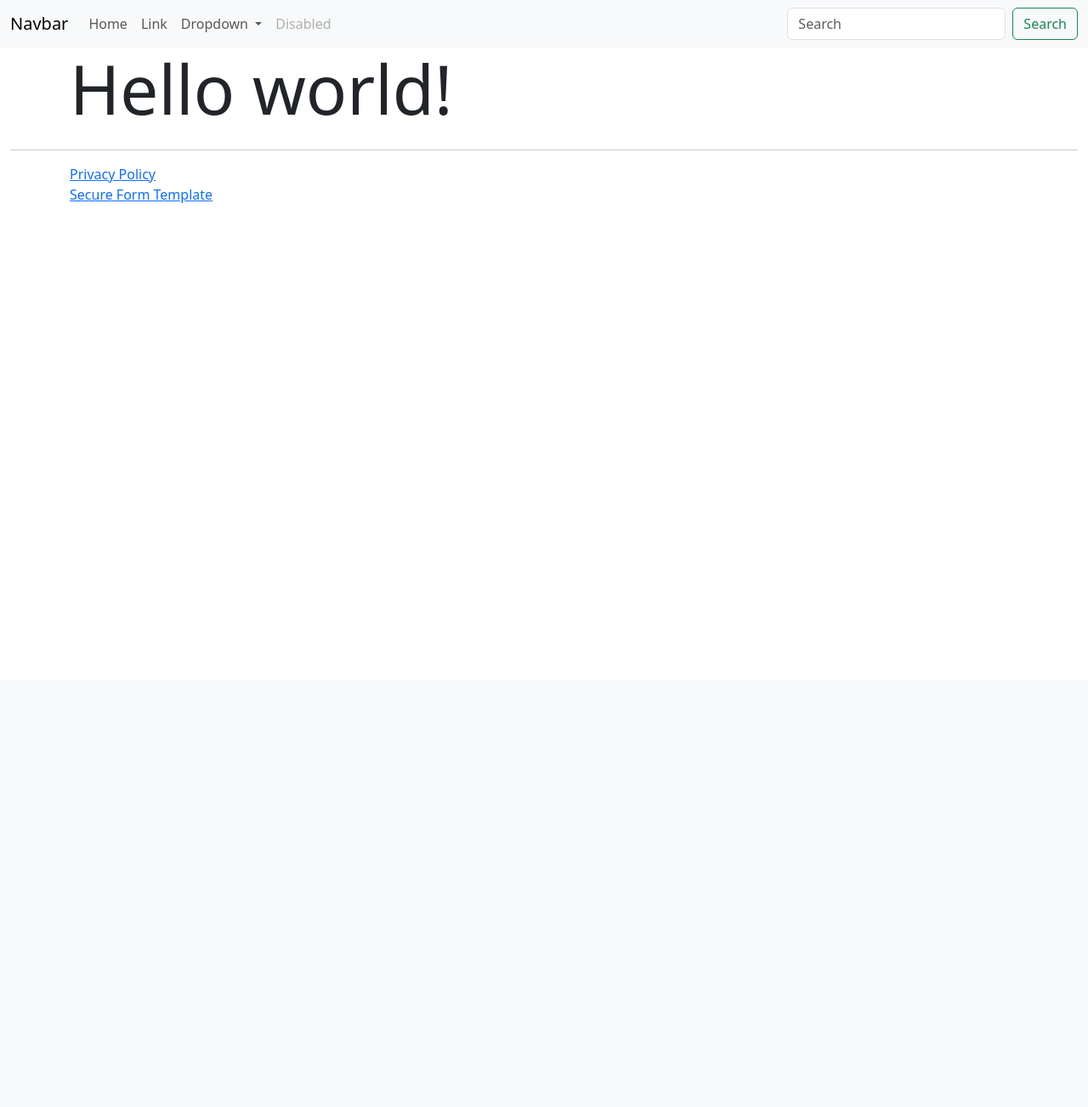
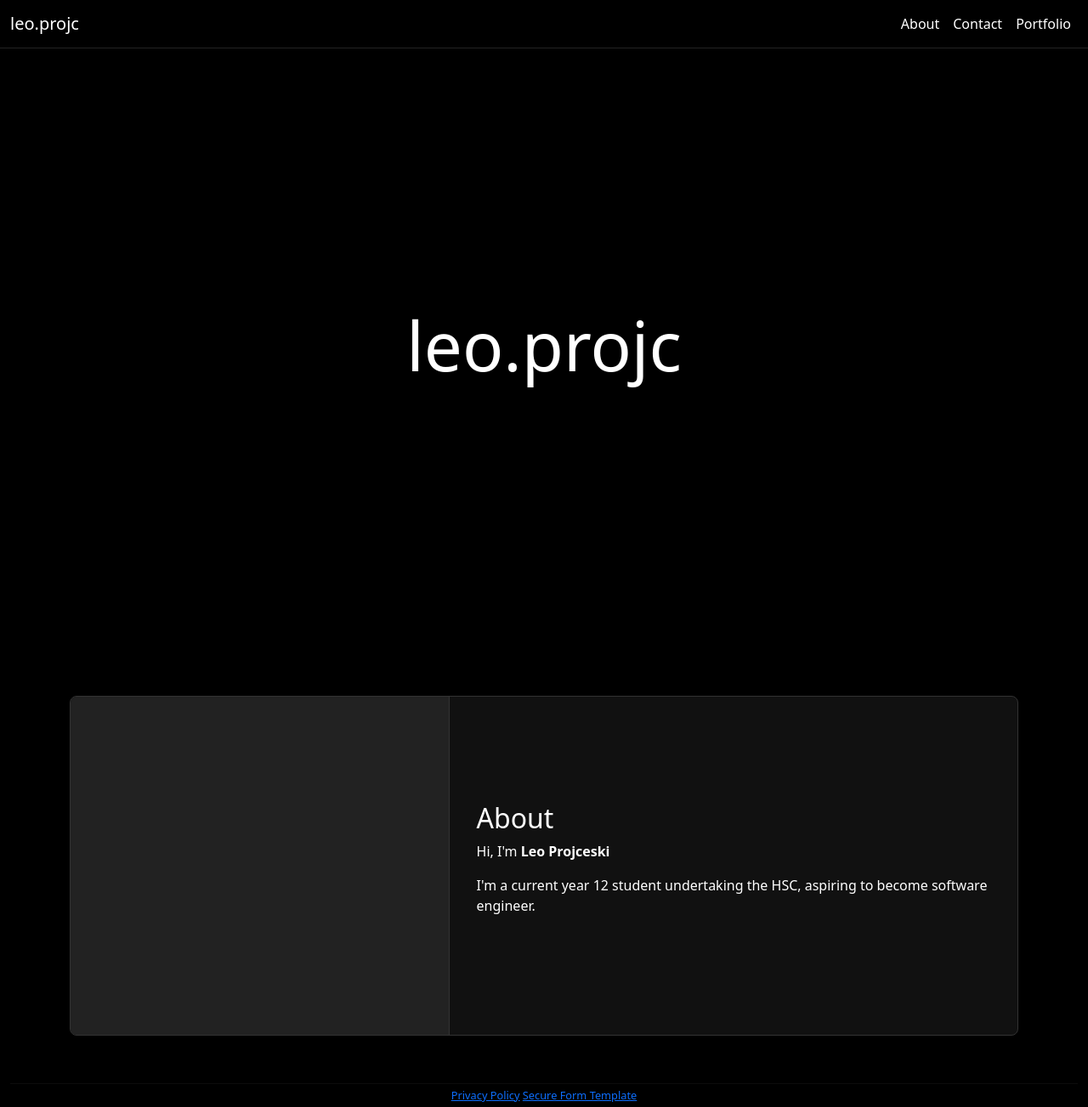
Before and after one commit to leo-projc/leo-dev, a Flask app: page / in a window 1280 px wide. Shown: the whole page at 85% size. Before the commit the page ends 239 px from the top, so only its background shows below. Run offline with Flask 3, Linux system fonts and the light colour scheme; some libraries are stand-ins or nearby versions.

Commit message:
Initial Commit
Made some basic layout and stylistic changes

```diff
--- a/static/css/style.css
+++ b/static/css/style.css
@@ -1,13 +1,145 @@
-*   {
+* {
+  box-sizing: border-box;
+}
+html,
+body {
+  min-height: 100%;
+}
 
+body {
+  min-height: 100vh;
+  display: flex;
+  flex-direction: column;
 }
+
+main {
+  position: relative;
+  flex: 1;
+}
+
+.landing-hero {
+  position: relative;
+  min-height: calc(100vh - 102px);
+}
+
+.landing-card-section {
+  padding-top: 4rem;
+  padding-bottom: 3rem;
+}
+
+.content-card {
+  display: flex;
+  min-height: 50vh;
+  overflow: hidden;
+  border: 1px solid #333;
+  border-radius: 0.5rem;
+  background-color: #111;
+}
+
+.content-card-image {
+  flex: 0 0 40%;
+  min-width: 0;
+  background-color: #222;
+  border-right: 1px solid #333;
+}
+
+.content-card-text {
+  display: flex;
+  flex: 0 0 60%;
+  flex-direction: column;
+  justify-content: center;
+  padding: 2rem;
+}
+
+.content-card-text h2 {
+  margin-top: 0;
+}
+
+/* Keep the card usable on narrow screens. */
+@media (max-width: 576px) {
+  .content-card {
+    min-height: 50vh;
+  }
+
+  .content-card-text {
+    padding: 1.25rem;
+  }
+}
+
+.footer-container {
+  flex-shrink: 0;
+}
+
+.footer-container hr {
+  margin: 0.25rem 0;
+  border-color: #333;
+}
+
 body {
-
+  background-color: #000 !important;
+  color: #fff !important;
 }
 .container {
-
+  color: #fff;
 }
 
 .row {
+}
+.navbar {
+  background-color: #000 !important;
+  border-bottom: 1px solid #222;
+}
 
+.navbar-brand,
+.nav-link {
+  color: #fff !important;
 }
+
+.nav-link:hover {
+  color: #ccc !important;
+}
+
+footer,
+.footer-container {
+  padding: 0.25rem 0;
+  font-size: 0.8rem;
+}
+
+footer hr {
+  margin: 0.25rem 0;
+  border-color: #333;
+}
+
+footer a {
+  color: #ccc;
+  margin-right: 1rem;
+  text-decoration: none;
+}
+
+footer a:hover {
+  color: #fff;
+}
+
+@font-face {
+  font-family: "Geomatic";
+  src: url("../fonts/Geomatic.woff2") format("woff2");
+  font-display: swap;
+}
+
+body,
+button,
+input,
+textarea,
+select {
+  font-family: "Geomatic", Arial, sans-serif;
+}
+
+.site-title {
+  position: absolute;
+  top: 50%;
+  left: 50%;
+  width: max-content !important;
+  margin: 0;
+  transform: translate(-50%, -50%);
+  white-space: nowrap;
+}
--- a/templates/index.html
+++ b/templates/index.html
@@ -1,11 +1,25 @@
-{% extends 'layout.html' %}
-{% block content %}
-<div class="container">
-    <div class="row">
-        <h1 class="display-1">Hello world!</h1>
+{% extends 'layout.html' %} {% block content %}
+<div class="landing-hero container">
+  <div class="row">
+    <h1 class="display-1 site-title">leo.projc</h1>
+  </div>
+</div>
+
+<div class="container landing-card-section">
+  <article class="content-card">
+    <div
+      class="content-card-image"
+      role="img"
+      aria-label="Image placeholder"
+    ></div>
+    <div class="content-card-text">
+      <h2>About</h2>
+      <p>Hi, I'm <strong>Leo Projceski</strong></p>
+      <p>
+        I'm a current year 12 student undertaking the HSC, aspiring to become
+        software engineer.
+      </p>
     </div>
-    <div class="row">
-
-    </div>
+  </article>
 </div>
 {% endblock %}
--- a/templates/layout.html
+++ b/templates/layout.html
@@ -1,4 +1,4 @@
-<!DOCTYPE html>
+<!doctype html>
 <html lang="en">
   <head>
     <meta
@@ -15,8 +15,9 @@
     <link href="static/css/bootstrap.min.css" rel="stylesheet" />
   </head>
   <body>
-    {% include "partials/menu.html" %} {% block content %}{% endblock %} {%
-    include "partials/footer.html" %}
+    {% include "partials/menu.html" %}
+    <main>{% block content %}{% endblock %}</main>
+    {% include "partials/footer.html" %}
     <script src="static/js/bootstrap.bundle.min.js"></script>
     <script src="static/js/serviceWorker.js"></script>
     <script src="static/js/app.js"></script>
--- a/templates/partials/footer.html
+++ b/templates/partials/footer.html
@@ -1,9 +1,5 @@
-<div class="container-fluid">
-    <hr/>
+<div class="footer-container container-fluid text-center">
+  <hr />
+  <a href="privacy.html">Privacy Policy</a>
+  <a href="form.html">Secure Form Template</a>
 </div>
-<div class="container">
-    <div class="row">
-        <a href="privacy.html">Privacy Policy</a>
-        <a href="form.html">Secure Form Template</a>
-    </div>
-</div>
--- a/templates/partials/menu.html
+++ b/templates/partials/menu.html
@@ -1,6 +1,6 @@
-<nav class="navbar navbar-expand-lg bg-body-tertiary">
+<nav class="navbar navbar-expand-lg navbar-dark" data-bs-theme="dark">
   <div class="container-fluid">
-    <a class="navbar-brand" href="#">Navbar</a>
+    <a class="navbar-brand" href="#">leo.projc</a>
     <button
       class="navbar-toggler"
       type="button"
@@ -13,43 +13,17 @@
       <span class="navbar-toggler-icon"></span>
     </button>
     <div class="collapse navbar-collapse" id="navbarSupportedContent">
-      <ul class="navbar-nav me-auto mb-2 mb-lg-0">
+      <ul class="navbar-nav ms-auto mb-2 mb-lg-0">
         <li class="nav-item">
-          <a class="nav-link active" aria-current="page" href="#">Home</a>
+          <a class="nav-link active" aria-current="page" href="#">About</a>
         </li>
         <li class="nav-item">
-          <a class="nav-link" href="#">Link</a>
-        </li>
-        <li class="nav-item dropdown">
-          <a
-            class="nav-link dropdown-toggle"
-            href="#"
-            role="button"
-            data-bs-toggle="dropdown"
-            aria-expanded="false"
-          >
-            Dropdown
-          </a>
-          <ul class="dropdown-menu">
-            <li><a class="dropdown-item" href="#">Action</a></li>
-            <li><a class="dropdown-item" href="#">Another action</a></li>
-            <li><hr class="dropdown-divider" /></li>
-            <li><a class="dropdown-item" href="#">Something else here</a></li>
-          </ul>
+          <a class="nav-link" href="#">Contact</a>
         </li>
         <li class="nav-item">
-          <a class="nav-link disabled" aria-disabled="true">Disabled</a>
+          <a class="nav-link" href="#">Portfolio</a>
         </li>
       </ul>
-      <form class="d-flex" role="search">
-        <input
-          class="form-control me-2"
-          type="search"
-          placeholder="Search"
-          aria-label="Search"
-        />
-        <button class="btn btn-outline-success" type="submit">Search</button>
-      </form>
     </div>
   </div>
 </nav>
```
Also changed, not shown: 1 other file.
